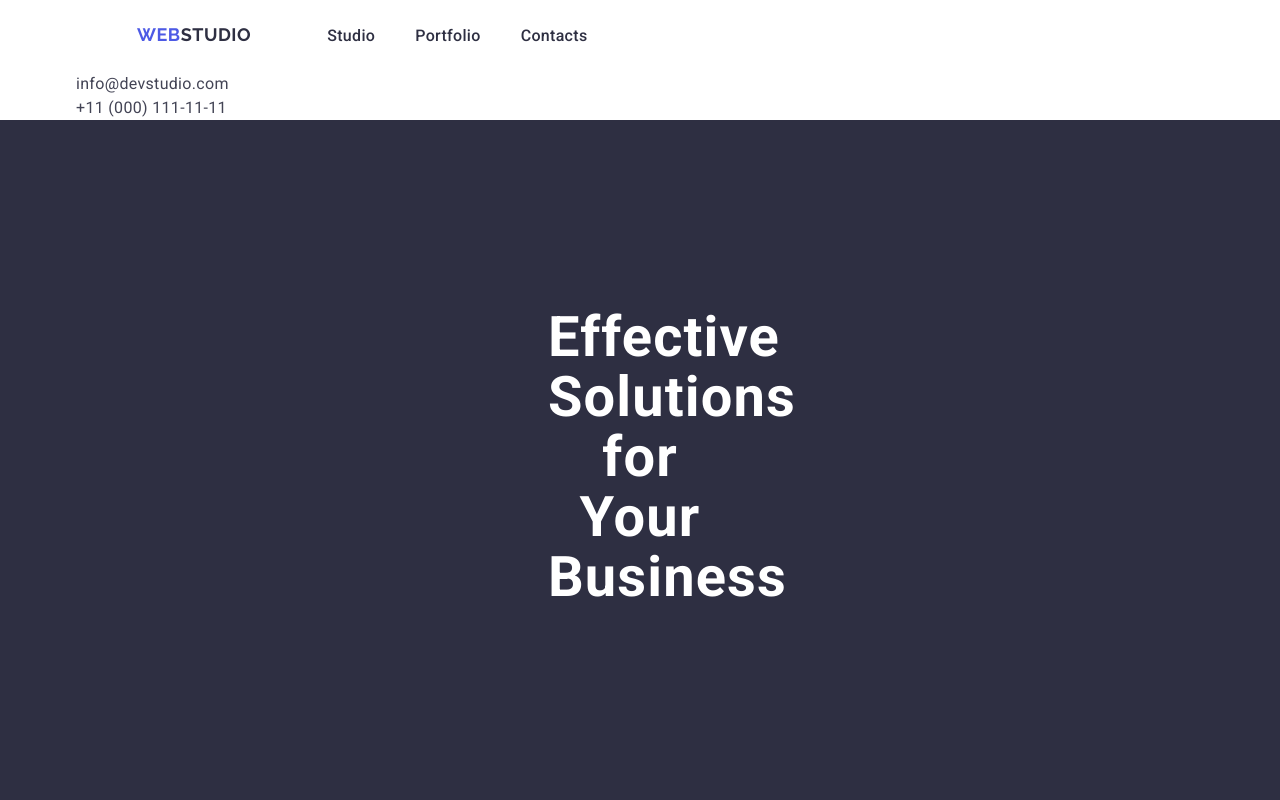
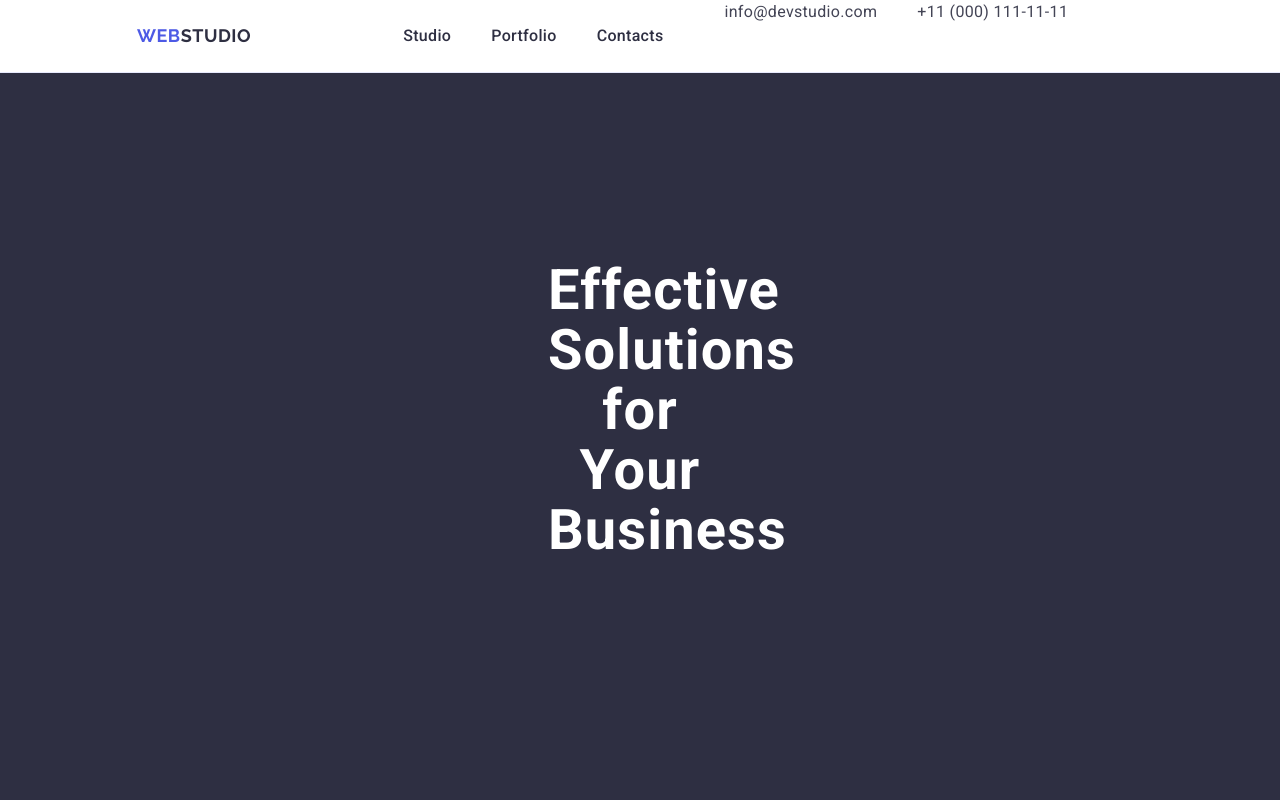
Before and after one commit to irina-oliinyk/goit-markup-hw-03, a plain HTML site: page index.html in a window 1280 px wide. Shown: the top 800 px of the page. Drawn offline with nearby package versions, Linux system fonts and the light colour scheme.

Commit message:
new header

```diff
--- a/css/styles.css
+++ b/css/styles.css
@@ -27,6 +27,15 @@ padding: 0 15px;
 
 
 /* header */
+
+.header{
+border-bottom: 1px solid #e7e9fc;
+}
+
+header > .container{
+    display: flex;
+}
+
 .logo-studio{
     color:#2E2F42;
 }
@@ -41,12 +50,13 @@ font-family: "Raleway",
     letter-spacing: 0.03em;
     text-transform: uppercase;
     color: #4D5AE5;
+    margin-right: 76px
 }
 
 .navigation  {
     display: flex;
     flex-direction: row;
-
+align-items: center;
     padding: 24px 61px 24px;
 
 }
@@ -63,11 +73,13 @@ font-family: "Raleway",
             padding-right: 0;
             margin-right: 0;
 
+
 }
 
 .nav-link{
 text-decoration: none;
 color: #2E2F42;
+padding: 24px 0;
 }
 
 .nav-link:hover, .nav-link:focus{
@@ -82,11 +94,11 @@ flex-direction: row;
 }
 
 .nav-li{
-    display: inline-block;
+display: flex;
     flex-direction: row;
     align-items: flex-start;
     flex-wrap: nowrap;
-
+    gap: 40px;
 }
 
 .contacts-link{
--- a/index.html
+++ b/index.html
@@ -10,10 +10,7 @@
       href="https://fonts.googleapis.com/css2?family=Raleway:wght@700&family=Roboto:wght@400;500;700&display=swap"
       rel="stylesheet"
     />
-    <link
-      rel="stylesheet"
-      href="node_modules/modern-normalize/modern-normalize.css"
-    />
+
     <link
       rel="stylesheet"
       href="https://cdnjs.cloudflare.com/ajax/libs/modern-normalize/2.0.0/modern-normalize.min.css"
@@ -24,7 +21,7 @@
     <link rel="stylesheet" href="./css/styles.css" />
   </head>
   <body>
-    <header>
+    <header class="header">
       <div class="container">
         <nav class="navigation">
           <a class="logo" href="./index.html"
```
